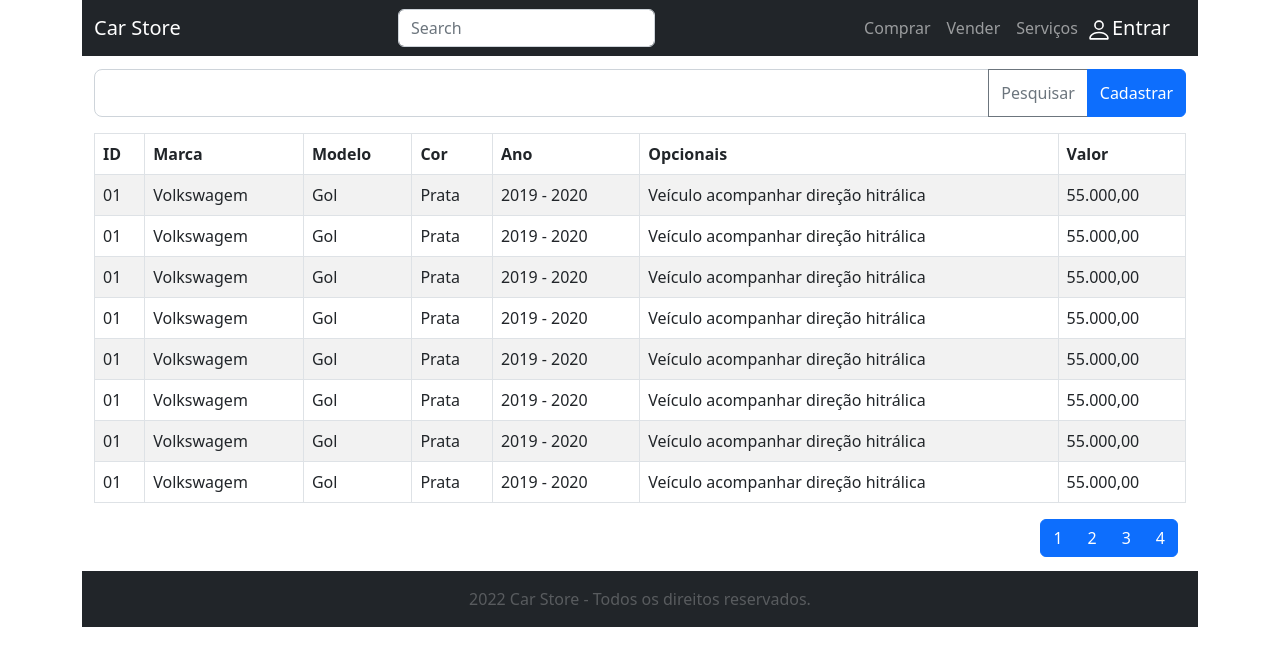
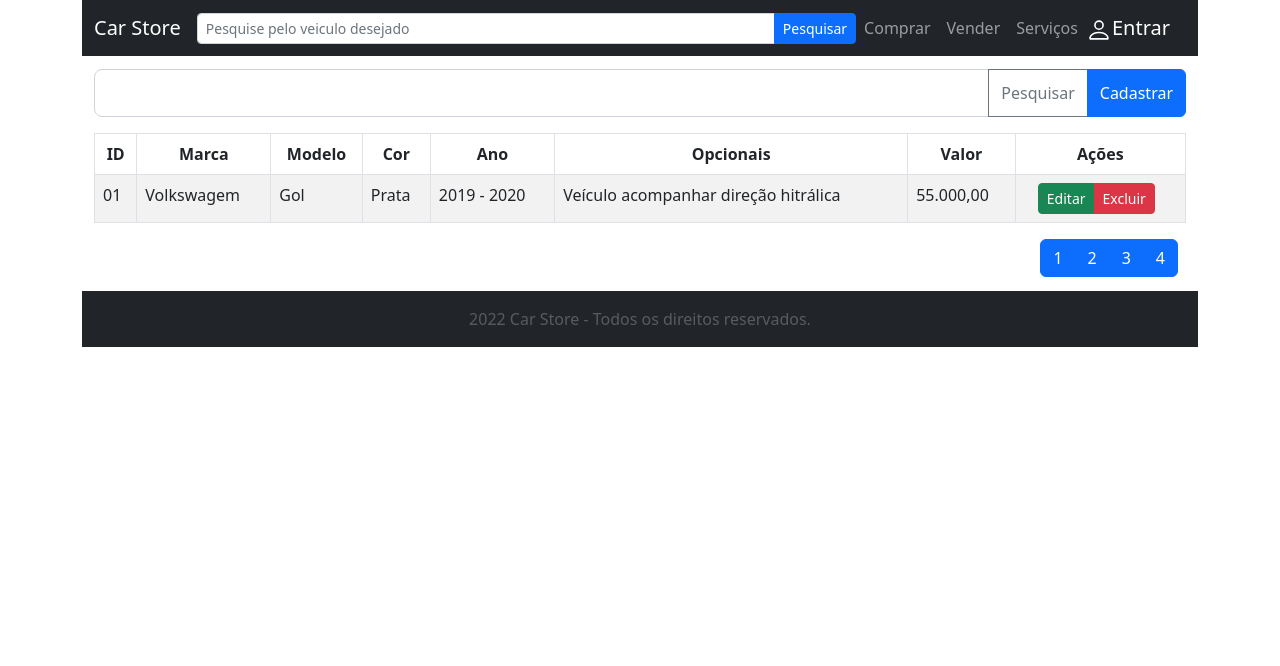
Before and after one commit to wferreirajr/frontend-carstore, a React (Create React App) app: page / in a window 1280 px wide. Shown: the top 666 px of the page. Built offline with nearby package versions, Linux system fonts and the light colour scheme.

Commit message:
tela edição de carro

```diff
--- a/src/App.css
+++ b/src/App.css
@@ -13,3 +13,6 @@ h2 {
 .container-body-login {
   padding: 10vmax;
 }
+thead {
+  text-align: center;
+}
--- a/src/components/carsell/index.js
+++ b/src/components/carsell/index.js
@@ -12,16 +12,20 @@ import Modal from "react-bootstrap/Modal";
 import FloatingLabel from "react-bootstrap/FloatingLabel";
 
 function CarSell() {
-	const [isOpen, setIsOpen] = React.useState(false);
-	const showModal = () => { setIsOpen(true); };
-	const hideModal = () => { setIsOpen(false); };
+	const [isOpenNew, setIsOpenNew] = React.useState(false);
+	const showModalNew = () => { setIsOpenNew(true); };
+	const hideModalNew = () => { setIsOpenNew(false); };
+
+	const [isOpenEdit, setIsOpenEdit] = React.useState(false);
+	const showModalEdit = () => { setIsOpenEdit(true); };
+	const hideModalEdit = () => { setIsOpenEdit(false); };
 
 	return (
 		<Container className="container-body">
 			<InputGroup className="mb-3">
 				<Form.Control aria-label="Recipient's username" size="lg" type="text" aria-describedby="basic-addon2"/>
 				<Button variant="outline-secondary" id="button-addon1">Pesquisar</Button>
-				<Button onClick={showModal}>Cadastrar</Button>
+				<Button onClick={showModalNew}>Cadastrar</Button>
 			</InputGroup>
 			<Table striped bordered hover>
 				<thead>
@@ -33,6 +37,7 @@ function CarSell() {
 						<th>Ano</th>
 						<th>Opcionais</th>
 						<th>Valor</th>
+						<th>Ações</th>
 					</tr>
 				</thead>
 				<tbody>
@@ -44,69 +49,14 @@ function CarSell() {
 						<td>2019 - 2020</td>
 						<td>Veículo acompanhar direção hitrálica</td>
 						<td>55.000,00</td>
-					</tr>
-					<tr>
-						<td>01</td>
-						<td>Volkswagem</td>
-						<td>Gol</td>
-						<td>Prata</td>
-						<td>2019 - 2020</td>
-						<td>Veículo acompanhar direção hitrálica</td>
-						<td>55.000,00</td>
-					</tr>
-					<tr>
-						<td>01</td>
-						<td>Volkswagem</td>
-						<td>Gol</td>
-						<td>Prata</td>
-						<td>2019 - 2020</td>
-						<td>Veículo acompanhar direção hitrálica</td>
-						<td>55.000,00</td>
-					</tr>
-					<tr>
-						<td>01</td>
-						<td>Volkswagem</td>
-						<td>Gol</td>
-						<td>Prata</td>
-						<td>2019 - 2020</td>
-						<td>Veículo acompanhar direção hitrálica</td>
-						<td>55.000,00</td>
-					</tr>
-					<tr>
-						<td>01</td>
-						<td>Volkswagem</td>
-						<td>Gol</td>
-						<td>Prata</td>
-						<td>2019 - 2020</td>
-						<td>Veículo acompanhar direção hitrálica</td>
-						<td>55.000,00</td>
-					</tr>
-					<tr>
-						<td>01</td>
-						<td>Volkswagem</td>
-						<td>Gol</td>
-						<td>Prata</td>
-						<td>2019 - 2020</td>
-						<td>Veículo acompanhar direção hitrálica</td>
-						<td>55.000,00</td>
-					</tr>
-					<tr>
-						<td>01</td>
-						<td>Volkswagem</td>
-						<td>Gol</td>
-						<td>Prata</td>
-						<td>2019 - 2020</td>
-						<td>Veículo acompanhar direção hitrálica</td>
-						<td>55.000,00</td>
-					</tr>
-					<tr>
-						<td>01</td>
-						<td>Volkswagem</td>
-						<td>Gol</td>
-						<td>Prata</td>
-						<td>2019 - 2020</td>
-						<td>Veículo acompanhar direção hitrálica</td>
-						<td>55.000,00</td>
+						<td>
+							<ButtonToolbar className="justify-content-center">
+								<ButtonGroup className="me-2" size="sm">
+									<Button variant="success" onClick={showModalEdit}>Editar</Button>
+									<Button variant="danger">Excluir</Button>
+								</ButtonGroup>
+							</ButtonToolbar>
+						</td>
 					</tr>
 				</tbody>
 			</Table>
@@ -119,7 +69,7 @@ function CarSell() {
 				</ButtonGroup>
 			</ButtonToolbar>
 
-			<Modal show={isOpen} onHide={hideModal} size="lg" aria-labelledby="contained-modal-title-vcenter">
+			<Modal show={isOpenNew} onHide={hideModalNew} size="lg" aria-labelledby="contained-modal-title-vcenter">
 				<Modal.Header className="justify-content-md-center">
 					<Modal.Title>Cadastro</Modal.Title>
 				</Modal.Header>
@@ -160,10 +110,57 @@ function CarSell() {
 					</Form>
 				</Modal.Body>
 				<Modal.Footer className="justify-content-md-center">
-					<Button onClick={hideModal} variant="secondary">Cancelar</Button>
+					<Button onClick={hideModalNew} variant="secondary">Cancelar</Button>
 					<Button>Salvar</Button>
 				</Modal.Footer>
 			</Modal>
+
+			<Modal show={isOpenEdit} onHide={hideModalEdit} size="lg" aria-labelledby="contained-modal-title-vcenter">
+				<Modal.Header className="justify-content-md-center">
+					<Modal.Title>Editar</Modal.Title>
+				</Modal.Header>
+				<Modal.Body>
+					<Form>
+						<Row className="mb-3">
+							<Form.Group as={Col} controlId="formGridMarca">
+								<Form.Label>Marca</Form.Label>
+								<Form.Control defaultValue="Volkswagen" />
+							</Form.Group>
+							<Form.Group as={Col} controlId="formGridModelo">
+								<Form.Label>Modelo</Form.Label>
+								<Form.Control defaultValue="Gol"/>
+							</Form.Group>
+						</Row>
+						<Row className="mb-3">
+							<Form.Group as={Col} controlId="formGridCor">
+								<Form.Label>Cor</Form.Label>
+								<Form.Control defaultValue="Prata"/>
+							</Form.Group>
+							<Form.Group as={Col} controlId="formGridAno">
+								<Form.Label>Ano</Form.Label>
+								<Form.Control defaultValue="2019-2020" />
+							</Form.Group>
+							<Form.Group as={Col} controlId="formGridValor">
+								<Form.Label>Valor</Form.Label>
+								<Form.Control defaultValue="55.000,00" />
+							</Form.Group>
+							<Row className="mb-3">
+								<Form.Group as={Col} controlId="formGridOpcionais">
+									<Form.Label>Opcionais</Form.Label>
+									<FloatingLabel>
+										<Form.Control as="textarea" defaultValue="Veículo acompanhar direção hitrálica" style={{ height: "100px", width: "765px" }}/>
+									</FloatingLabel>
+								</Form.Group>
+							</Row>
+						</Row>
+					</Form>
+				</Modal.Body>
+				<Modal.Footer className="justify-content-md-center">
+					<Button onClick={hideModalEdit} variant="secondary">Cancelar</Button>
+					<Button>Salvar</Button>
+				</Modal.Footer>
+			</Modal>
+
 
 		</Container>
 	);
--- a/src/components/header/estilo.css
+++ /dev/null
@@ -1,3 +0,0 @@
-.teste {
-    justify-content: flex-end;
-}
--- a/src/components/header/index.js
+++ b/src/components/header/index.js
@@ -5,8 +5,8 @@ import Navbar from "react-bootstrap/Navbar";
 import Form from "react-bootstrap/Form";
 import Button from "react-bootstrap/Button";
 import { Person } from "react-bootstrap-icons";
+import InputGroup from "react-bootstrap/InputGroup";
 
-import "./estilo.css";
 // fixed="top"
 function HeaderMenu() {
 	return (
@@ -15,16 +15,12 @@ function HeaderMenu() {
 				<Navbar.Brand href="#home">Car Store</Navbar.Brand>
 				<Navbar.Toggle aria-controls="responsive-navbar-nav" />
 				<Navbar.Collapse id="responsive-navbar-nav">
-					<Nav className="mx-auto">
-						<Form className="d-flex">
-							<Form.Control
-								type="search"
-								placeholder="Search"
-								className="mx-auto"
-								aria-label="Search"
-							/>
-						</Form>
-					</Nav>
+
+					<InputGroup size="sm">
+						<Form.Control placeholder="Pesquise pelo veiculo desejado" aria-label="Recipient's username" aria-describedby="basic-addon2" />
+						<Button variant="primary" id="button-addon2">Pesquisar</Button>
+					</InputGroup>
+
 					<Nav className="justify-content-end">
 						<Nav.Item><Nav.Link href="#comprar">Comprar</Nav.Link></Nav.Item>
 						<Nav.Item><Nav.Link href="#vender">Vender</Nav.Link></Nav.Item>
```
